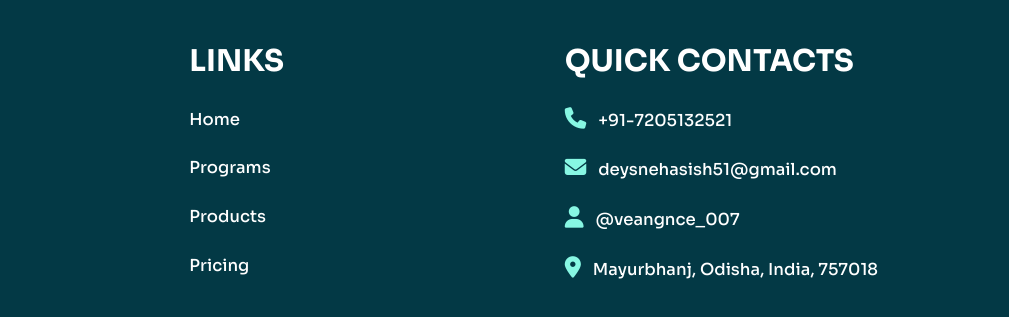
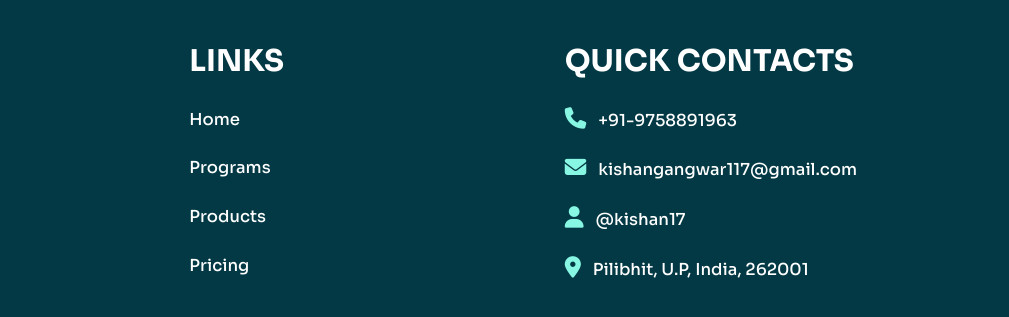
Before and after one commit to kishn17/CA2WPO, a plain HTML site: page index.html in a window 1280 px wide. Shown: the part 4685-5002 px from the top of the page, 271-1280 px from the left. Drawn offline with Linux system fonts and the light colour scheme.

Commit message:
Update index.html

```diff
--- a/index.html
+++ b/index.html
@@ -269,10 +269,10 @@
                 <div>
                     <h4 class="fs-700 uppercase fw-bold">Quick Contacts</h4>
                     <ul role="list" class="contact-links">
-                        <li><a href=""><i class="fa-solid fa-phone"></i>+91-7205132521</a></li>
-                        <li><a href=""><i class="fa-solid fa-envelope"></i></i>deysnehasish51@gmail.com</a></li>
-                        <li><a href=""><i class="fa-solid fa-user"></i>@veangnce_007</a></li>
-                        <li><a href=""><i class="fa-solid fa-location-dot"></i>Mayurbhanj, Odisha, India, 757018</a></li>
+                        <li><a href=""><i class="fa-solid fa-phone"></i>+91-9758891963</a></li>
+                        <li><a href=""><i class="fa-solid fa-envelope"></i></i>kishangangwar117@gmail.com</a></li>
+                        <li><a href=""><i class="fa-solid fa-user"></i>@kishan17</a></li>
+                        <li><a href=""><i class="fa-solid fa-location-dot"></i>Pilibhit, U.P, India, 262001</a></li>
                     </ul>
                 </div>
             </div>
```
